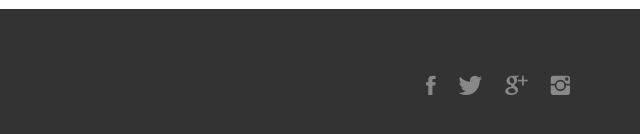
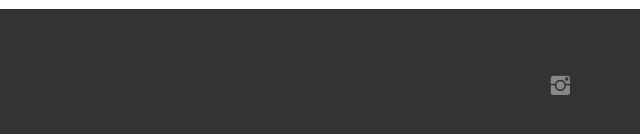
Before and after one commit to emmanuelnwogbo/ekaette-s-cooking-pot, a plain HTML site: page index.html in a window 1280 px wide. Shown: the part 3921-4055 px from the top of the page, 640-1280 px from the left. Drawn offline with nearby package versions, Linux system fonts and the light colour scheme; a script that the page names is missing; files whose address does not match are found by name.

Commit message:
added the favicon image

```diff
--- a/index.html
+++ b/index.html
@@ -10,8 +10,9 @@
     <link rel="stylesheet" type="text/css" href="vendors/css/animate.css">
     <link rel="stylesheet" type="text/css" href="resources/css/style.css">
     <link rel="stylesheet" type="text/css" href="resources/css/queries.css">
+    <link rel="icon" href="resources/img/favicon.jpg" type="image/gif" sizes="16x16">
     <link href='http://fonts.googleapis.com/css?family=Lato:100,300,400,300italic' rel='stylesheet' type='text/css'>
-    <title>Omnifood</title>
+    <title>Ekaette's Cooking Pot</title>
 </head>
 
 <body>
@@ -443,21 +444,6 @@
                 <ul class="social-links">
                     <li>
                         <a href="#">
-                            <i class="ion-social-facebook"></i>
-                        </a>
-                    </li>
-                    <li>
-                        <a href="#">
-                            <i class="ion-social-twitter"></i>
-                        </a>
-                    </li>
-                    <li>
-                        <a href="#">
-                            <i class="ion-social-googleplus"></i>
-                        </a>
-                    </li>
-                    <li>
-                        <a href="#">
                             <i class="ion-social-instagram"></i>
                         </a>
                     </li>
```
Also changed, not shown: resources/img/favicon.jpg (added).
